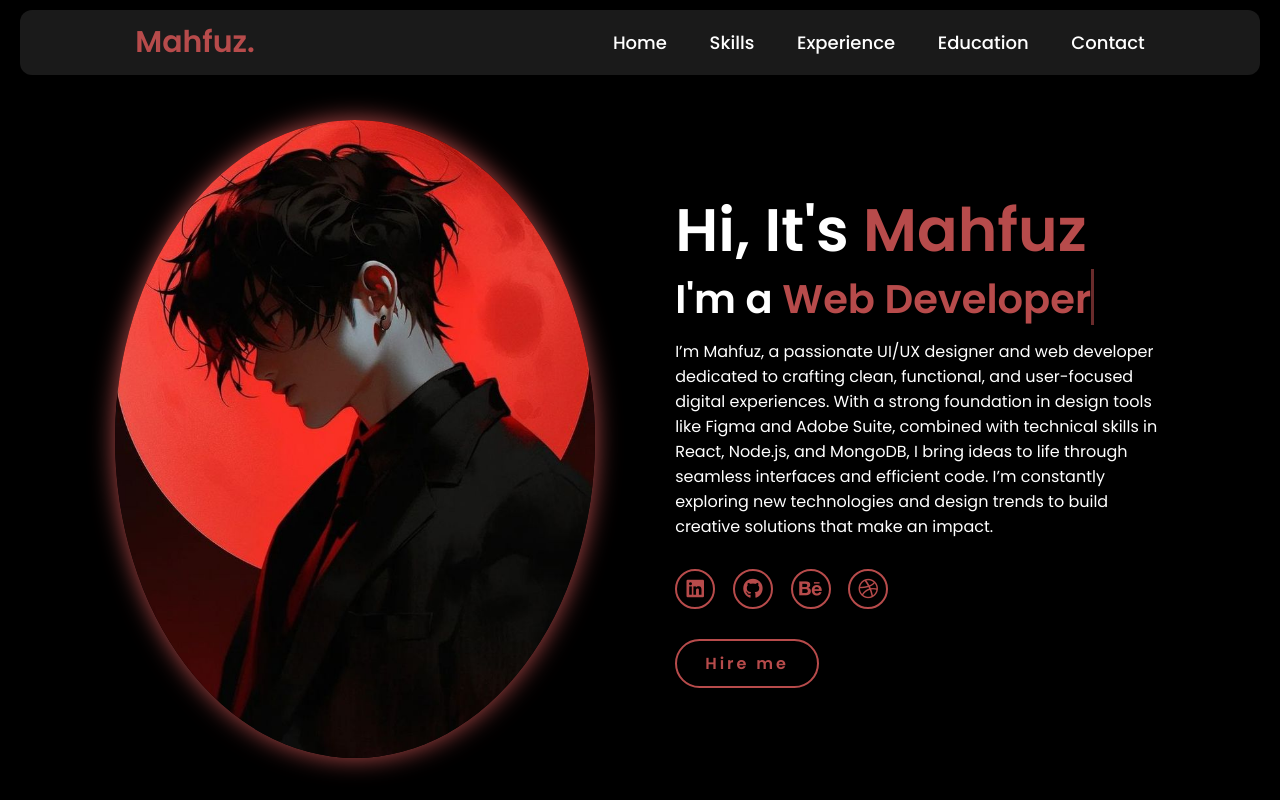
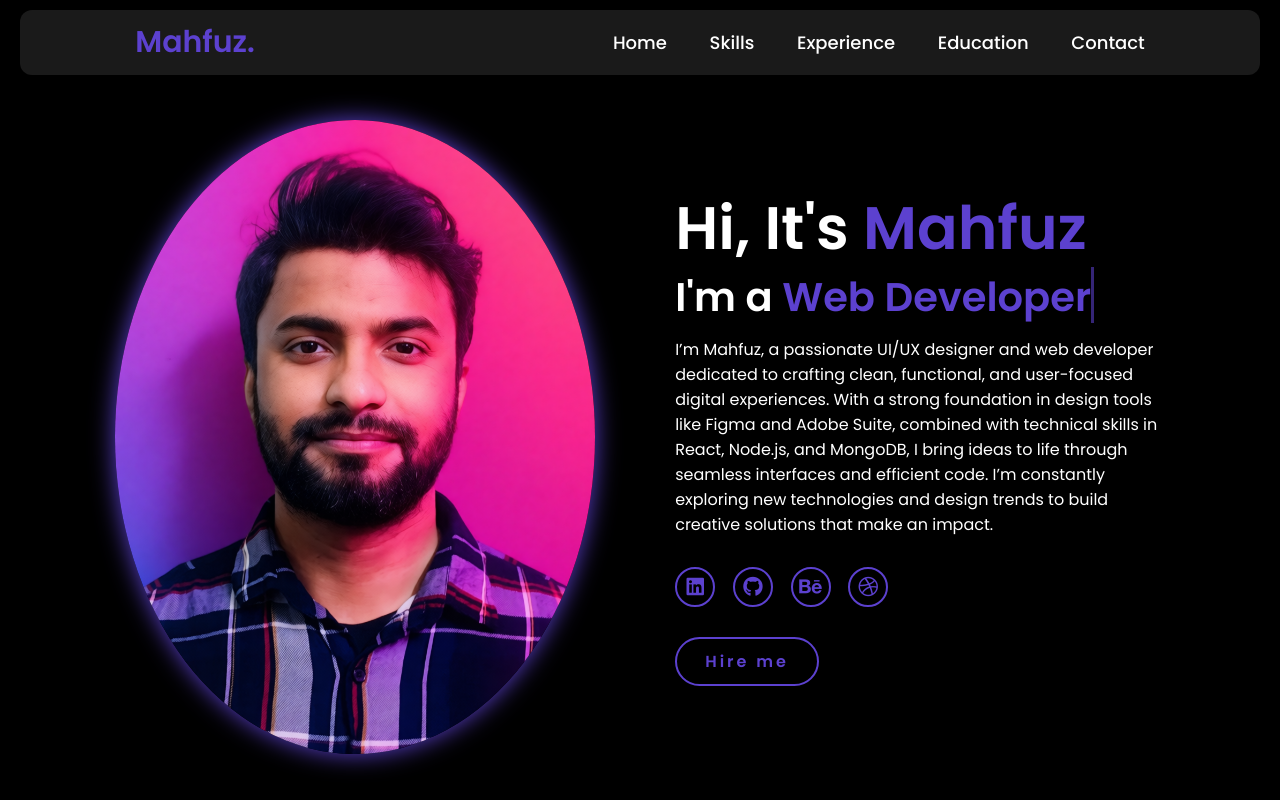
Before and after one commit to gm-rahman/gmrahman, a plain HTML site: page index.html in a window 1280 px wide. Drawn offline with nearby package versions, Linux system fonts and the light colour scheme.

Commit message:
Your commit message

```diff
--- a/index.html
+++ b/index.html
@@ -9,7 +9,7 @@
     />
     <link
       rel="icon"
-      href="https://cdn.oaistatic.com/assets/favicon-eex17e9e.ico"
+      href="M.svggit"
       sizes="32x32"
     />
     <link rel="stylesheet" href="style.css" />
@@ -30,7 +30,7 @@
     </header>
     <section class="home" id="home">
       <div class="home-img">
-        <img src="main.jpg" alt="Profile Image" class="hero-img" />
+        <img src="gmrahman.png" alt="Profile Image" class="hero-img" />
       </div>
 
       <div class="home-content">
--- a/style.css
+++ b/style.css
@@ -1,7 +1,7 @@
 @import url("https://fonts.googleapis.com/css2?family=Poppins:wght@100;200;300;400;500;600&display=swap");
 
 :root {
-  --primary: #b74b4b; /* your main theme color */
+  --primary: #5C41CF; /* your main theme color */
 }
 
 * {
```
Also changed, not shown: M.svg (added), gmrahman.png (added).
